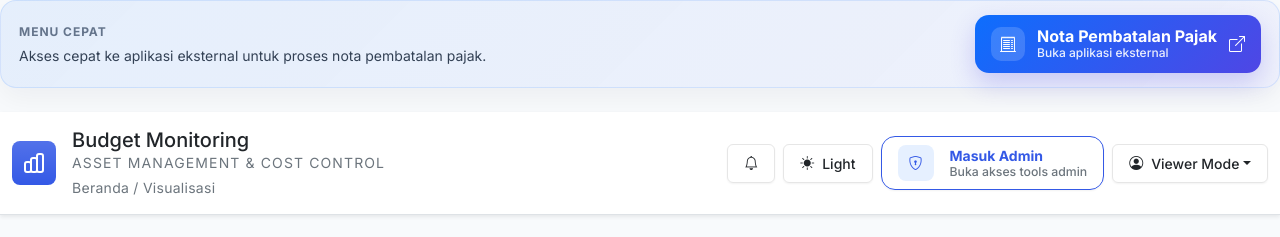
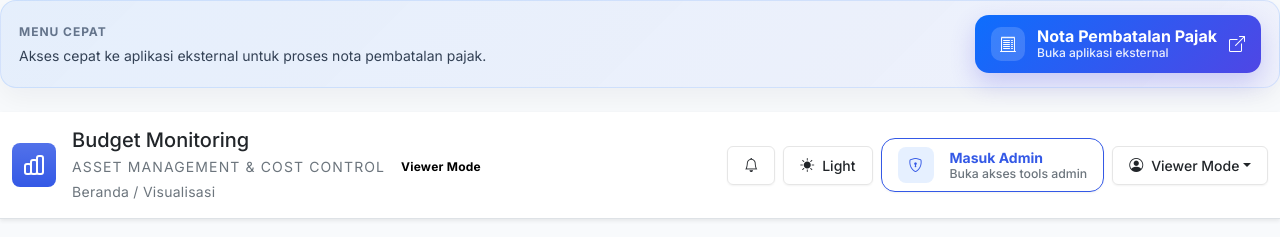
Before and after one commit to ictkece-eng/Billing-Monitoring-PGASOL, a React (Vite) app: page / in a window 1280 px wide. Shown: the top 237 px of the page. Built offline with nearby package versions, Linux system fonts and the light colour scheme; no server answers.

Commit message:
Update App.tsx

```diff
--- a/App.tsx
+++ b/App.tsx
@@ -1492,7 +1492,16 @@ const App: React.FC = () => {
                     >
                       Budget Monitoring
                     </h1>
-                    <div className="small text-muted text-uppercase" style={{ letterSpacing: '.08em' }}>Asset Management & Cost Control</div>
+                    <div className="d-flex flex-wrap align-items-center gap-2 mt-1">
+                      <div className="small text-muted text-uppercase" style={{ letterSpacing: '.08em' }}>Asset Management & Cost Control</div>
+                      <span
+                        className={`badge rounded-pill ${toolsUnlocked ? 'text-bg-success' : 'text-bg-secondary'}`}
+                        title={toolsStatusLabel}
+                        style={{ letterSpacing: '.02em' }}
+                      >
+                        {toolsUnlocked ? 'Admin Mode' : 'Viewer Mode'}
+                      </span>
+                    </div>
                     <div className="small text-muted mt-1" style={{ letterSpacing: '.02em' }}>
                       {breadcrumb.join(' / ')}
                     </div>
```
